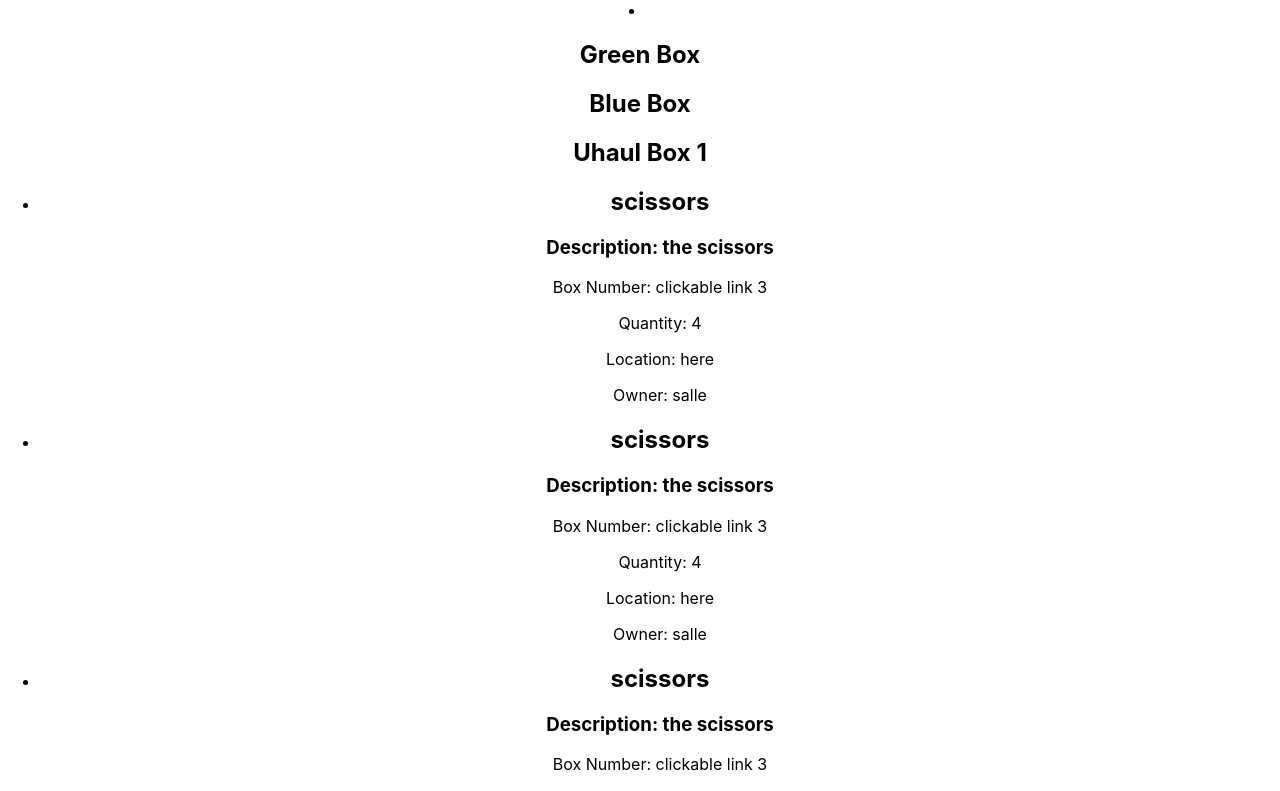
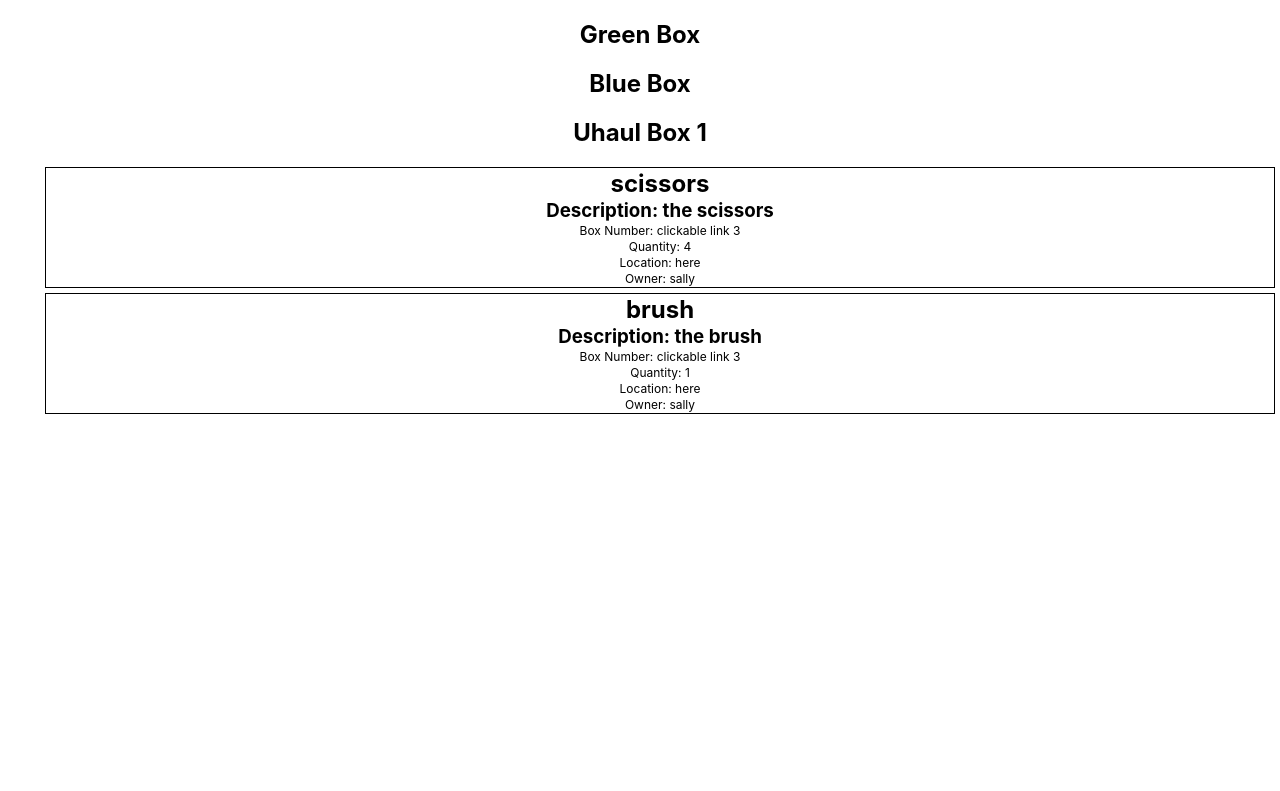
Before and after one commit to shaundai/kangaroo, a React (Create React App) app: page / in a window 1280 px wide. Shown: the top 791 px of the page. Built offline with nearby package versions, Linux system fonts and the light colour scheme.

Commit message:
add a little css

```diff
--- a/src/Components/App.css
+++ b/src/Components/App.css
@@ -1,38 +1,23 @@
 .App {
   text-align: center;
+  font-size: 16px;
 }
 
-.App-logo {
-  height: 40vmin;
-  pointer-events: none;
+li {
+  list-style: none;
 }
 
-@media (prefers-reduced-motion: no-preference) {
-  .App-logo {
-    animation: App-logo-spin infinite 20s linear;
-  }
+.item {
+  border: 1px solid black;
+  margin: 5px;
+  padding: 0;
 }
 
-.App-header {
-  background-color: #282c34;
-  min-height: 100vh;
-  display: flex;
-  flex-direction: column;
-  align-items: center;
-  justify-content: center;
-  font-size: calc(10px + 2vmin);
-  color: white;
+.item h2, .item p, .item h3 {
+  padding: 0;
+  margin: 1px;
 }
 
-.App-link {
-  color: #61dafb;
+.item p {
+  font-size: .75em
 }
-
-@keyframes App-logo-spin {
-  from {
-    transform: rotate(0deg);
-  }
-  to {
-    transform: rotate(360deg);
-  }
-}
--- a/src/Components/App.js
+++ b/src/Components/App.js
@@ -4,12 +4,17 @@ import Pouches from './Pouches';
 import Item from './Item';
 
 function App() {
-  const [itemList, setItemList] = useState({ name: "scissors", desc: "the scissors", box: 3, location: "here", owner: "salle", quantity: 4 })
+  const [itemList, setItemList] = useState([{ name: "scissors", desc: "the scissors", box: 3, location: "here", owner: "sally", quantity: 4 },  {name: "brush", desc: "the brush", box: 3, location: "here", owner: "sally", quantity: 1 }])
+
+  function addItem(){
+    let newItemList = [...itemList];
+    setItemList(newItemList);
+}
   return (
     <div className="App">
         <Pouches />
         <ul>
-        {Object.keys(itemList).map(key => <Item key={key} details={itemList} />)}
+        {Object.keys(itemList).map(key => <Item key={key} details={itemList[key]} />)}
         </ul>
     </div>
   );
--- a/src/Components/Item.js
+++ b/src/Components/Item.js
@@ -3,7 +3,7 @@ import React from 'react';
 function Item(props) {
     const { name, desc, quantity, box, location, owner } = props.details; //destructuring like a bawse
         return (
-            <li>
+            <li className="item">
                 <h2>{name}</h2>
                 <h3>Description: {desc}</h3>
                 <p>Box Number: clickable link {box}</p>
```
